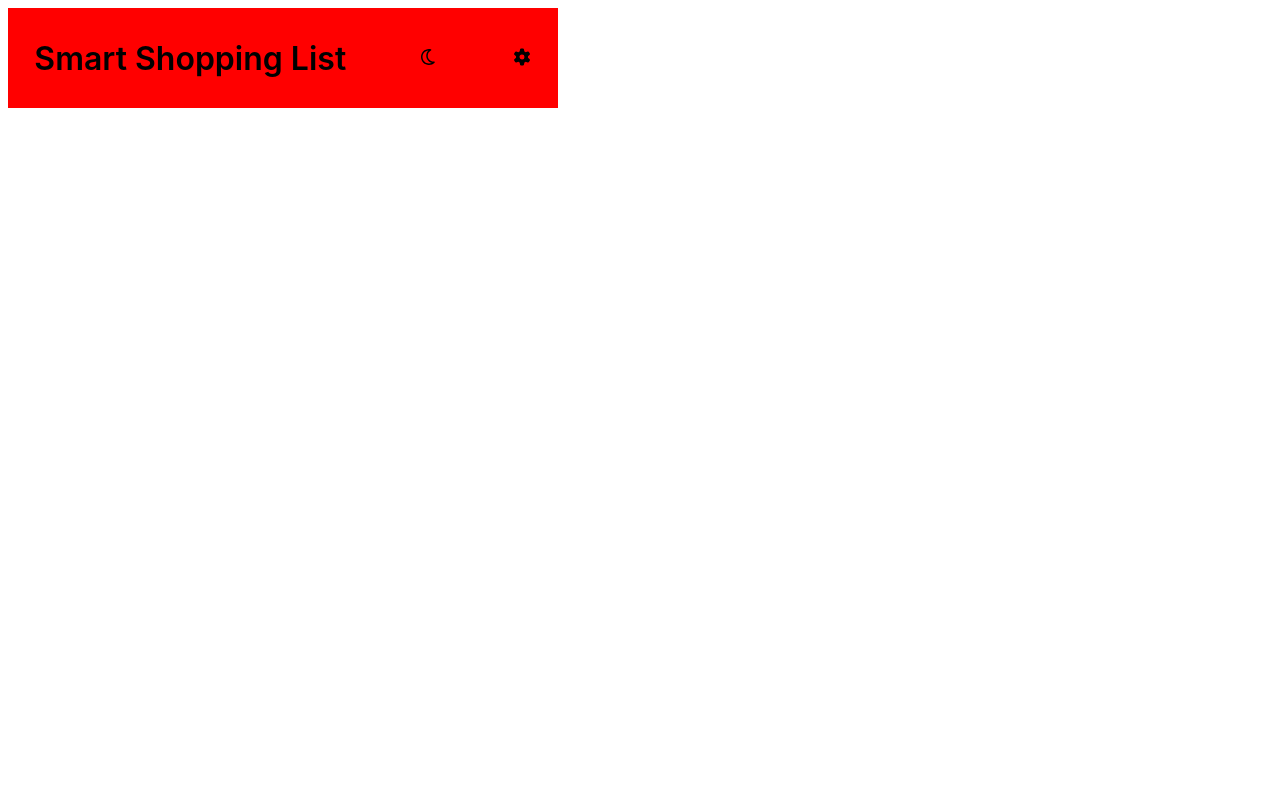
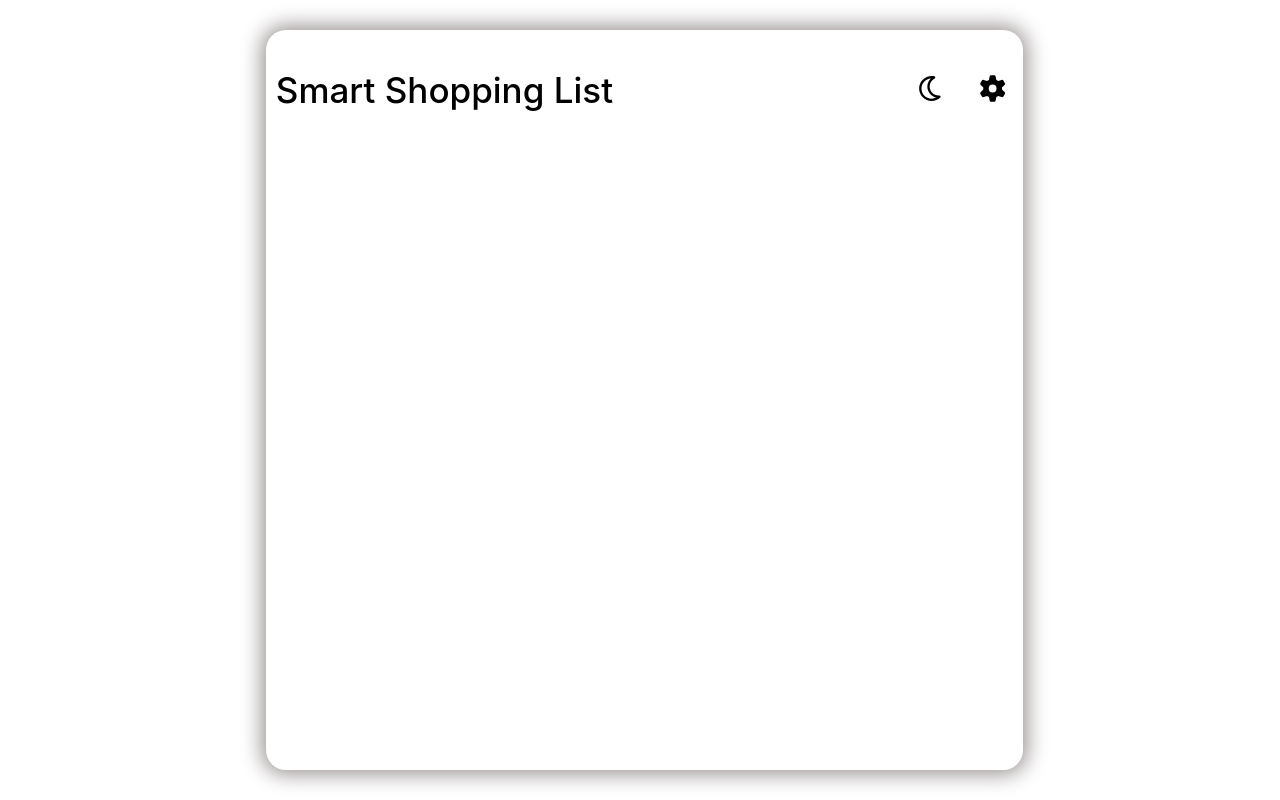
Before and after one commit to edwinisac/smart-shopping-list-react, a React (Vite) app: page / in a window 1280 px wide. Built offline with nearby package versions, Linux system fonts and the light colour scheme.

Commit message:
head light mode

```diff
--- a/src/App.jsx
+++ b/src/App.jsx
@@ -4,11 +4,11 @@ import Head from "./app-head/Head"
 
 function App(){
   return(
-    <>
+    <div className="main_container">
 
       <Head/>
 
-    </>
+    </div>
   )
 }
 export default App
--- a/src/app-head/Head.module.css
+++ b/src/app-head/Head.module.css
@@ -1,17 +1,40 @@
-.head_container{
-    width:550px;
-    background-color: red;
-    height:100px;
-    display: flex;
-    flex-direction: row;
-    gap:20px;
-    justify-content: space-around;
-    align-items: center;
+.head_container {
+  width: 100%;
+  height: 100px;
+  display: flex;
+  flex-direction: row;
+  gap: 20px;
+  justify-content: space-evenly;
+  align-items: center;
 }
-.head_name{
-    padding:0px;
-    margin:0px;
-    font-size: 32px;
-    font-family: var(--main-font);
-    font-weight:600;
+.head_name {
+  padding: 0px;
+  margin: 0px;
+  font-size: 35px;
+  font-family: var(--main-font);
+  font-weight: 550;
+  flex-grow:1;
 }
+.head_icon {
+  font-size: 25px;
+  border: none;
+  flex-grow: 0;
+  transition: ease 0.3s;
+  border-radius: 50%;
+  padding:5px;
+  text-align: center;
+}
+
+.head_icon:hover {
+    transform: translateY(-5px);
+    box-shadow: 0px 0px 30px 5px gray;
+
+}
+.head_icon_moon:hover {
+  background-color: rgba(255, 230, 0, 0.39);
+  box-shadow: 0px 0px 30px ;
+
+}
+.head_icon_settings:hover{
+    background-color: var(--selector-light);
+}
--- a/src/index.css
+++ b/src/index.css
@@ -2,6 +2,37 @@
   --background-dark:black;
   --background-light:white;
   --selector-dark:rgb(0, 255, 0);
-  --selector-light:rgb(96, 170, 255);
+  --selector-light:rgba(0, 119, 255, 0.568);
   --main-font: 'Inter', sans-serif;
 }
+body{
+  margin:0px;
+  padding: 0px;
+  box-sizing: border-box;
+  width:96%;
+  height:90vh;
+
+}
+#root{
+  width:100%;
+  display: flex;
+  justify-content: center;
+  padding: 30px;
+}
+
+/* styles for app.jsx */
+
+
+.main_container{
+  background-color: var(--background-light);
+  height:90vh;
+  width:60%;
+  display: flex;
+  justify-content: center;
+  padding:10px;
+  border-radius:20px;
+  box-shadow:5px 5px 5px rgb(160, 153, 153);
+  box-shadow: 0px 0px 20px 5px rgb(160, 153, 153);
+
+
+}
```
Also changed, not shown: src/App.css (deleted).
